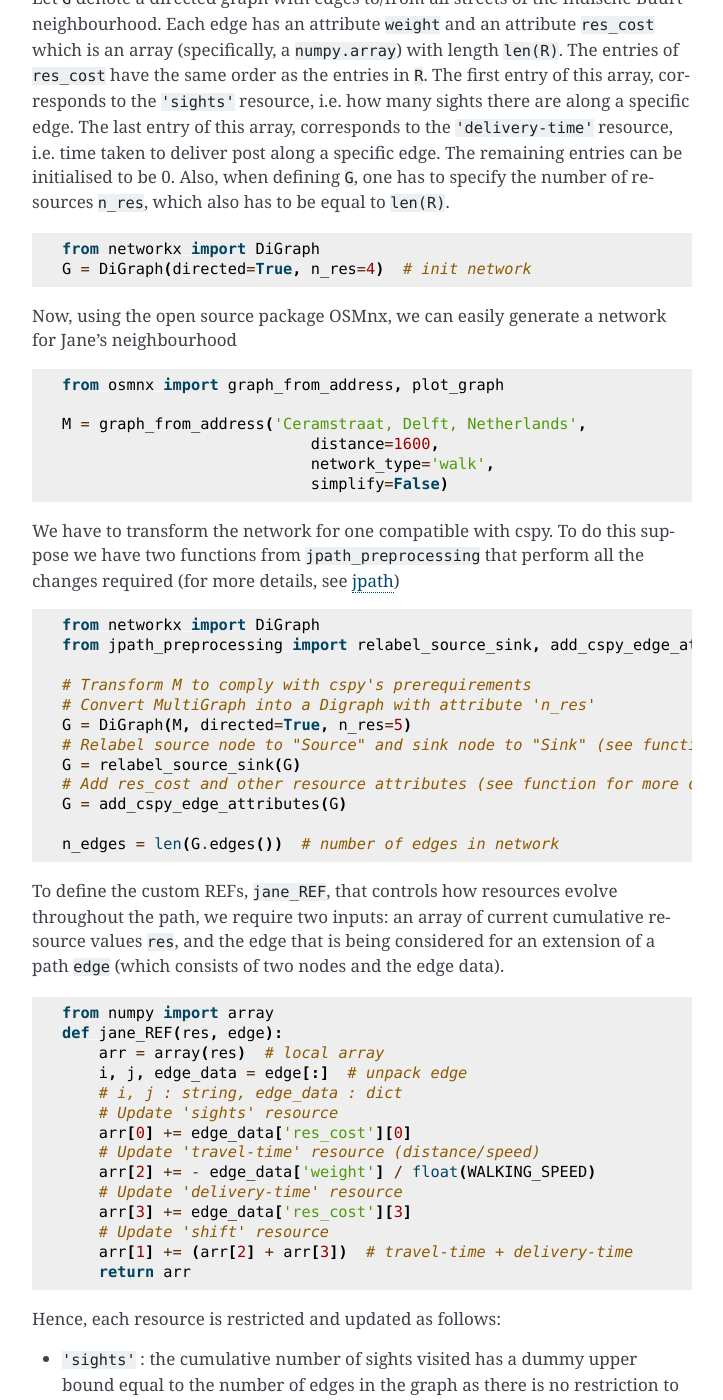
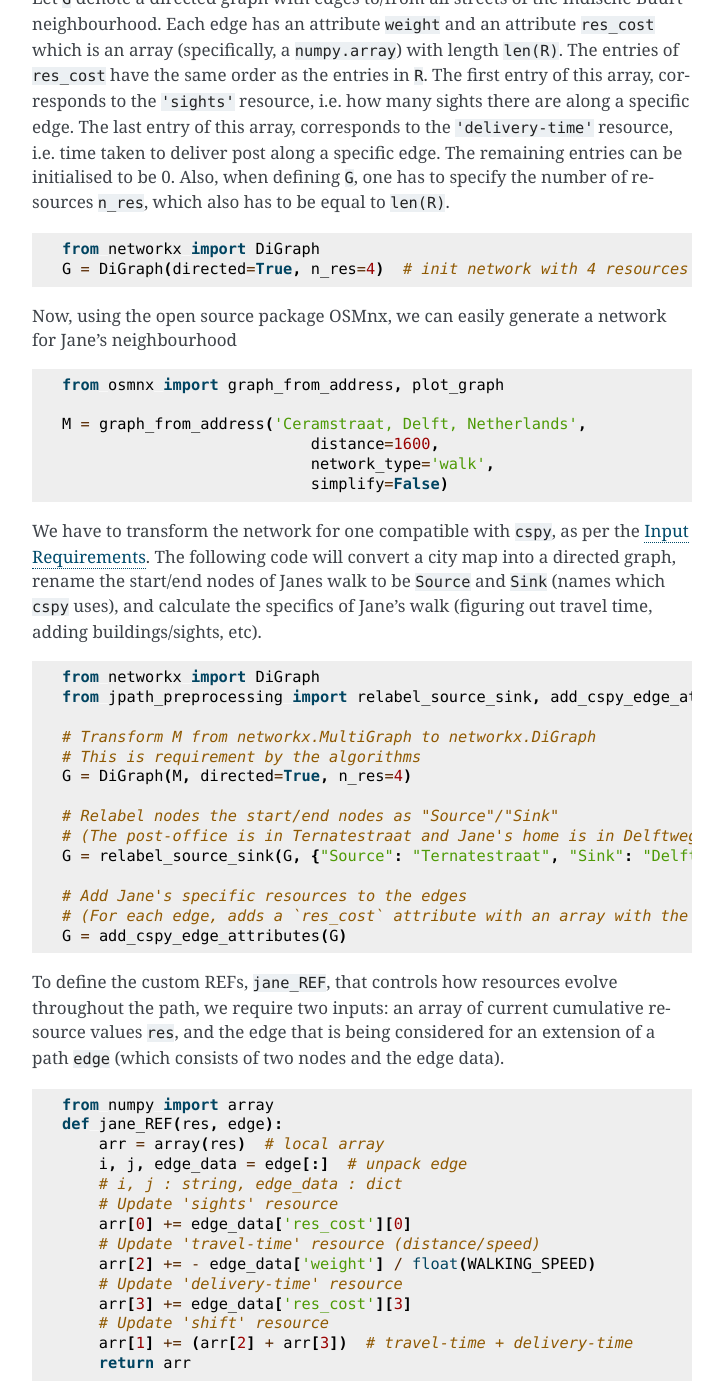
Before and after one commit to torressa/cspy, a Sphinx documentation site: the page built from docs/how_to.rst, in a window 1280 px wide and 1400 px high, scrolled down 4505 px. Shown: the whole window, without its empty margins (388-1111 px from the left). Built offline with Sphinx 7.4.7, drawn with Linux system fonts in a browser that asks for light colours; formulas are drawn with MathJax 3; some of the changed text lies outside the part shown.

Commit message:
Add more clear explanation in docs #15

```diff
--- a/docs/how_to.rst
+++ b/docs/how_to.rst
@@ -204,7 +204,7 @@ Also, when defining ``G``, one has to specify the number of resources ``n_res``,
 .. code-block:: python
 
         from networkx import DiGraph
-        G = DiGraph(directed=True, n_res=4)  # init network
+        G = DiGraph(directed=True, n_res=4)  # init network with 4 resources
 
 Now, using the open source package OSMnx, we can easily generate a network for Jane's neighbourhood
 
@@ -217,26 +217,29 @@ Now, using the open source package OSMnx, we can easily generate a network for J
                                    network_type='walk',
                                    simplify=False)
 
-We have to transform the network for one compatible with cspy.
-To do this suppose we have two functions from ``jpath_preprocessing``
-that perform all the changes required
-(for more details, see `jpath`_)
 
+We have to transform the network for one compatible with ``cspy``,
+as per the `Input Requirements`_.
+The following code will convert a city map into a directed graph,
+rename the start/end nodes of Janes walk to be ``Source`` and ``Sink`` (names which ``cspy`` uses),
+and calculate the specifics of Jane's walk (figuring out travel time, adding buildings/sights, etc).
 
 .. code-block:: python
 
         from networkx import DiGraph
         from jpath_preprocessing import relabel_source_sink, add_cspy_edge_attributes
 
-        # Transform M to comply with cspy's prerequirements
-        # Convert MultiGraph into a Digraph with attribute 'n_res'
-        G = DiGraph(M, directed=True, n_res=5)
-        # Relabel source node to "Source" and sink node to "Sink" (see function for more details)
-        G = relabel_source_sink(G)
-        # Add res_cost and other resource attributes (see function for more details)
+        # Transform M from networkx.MultiGraph to networkx.DiGraph
+        # This is requirement by the algorithms
+        G = DiGraph(M, directed=True, n_res=4)
+
+        # Relabel nodes the start/end nodes as "Source"/"Sink"
+        # (The post-office is in Ternatestraat and Jane's home is in Delftweg)
+        G = relabel_source_sink(G, {"Source": "Ternatestraat", "Sink": "Delftweg"})
+
+        # Add Jane's specific resources to the edges
+        # (For each edge, adds a `res_cost` attribute with an array with the resources consumed along the specific edge)
         G = add_cspy_edge_attributes(G)
-
-        n_edges = len(G.edges())  # number of edges in network
 
 
 To define the custom REFs,  ``jane_REF``, that controls how resources evolve throughout the path,
@@ -279,6 +282,7 @@ Using ``cspy``, Jane can obtain a route ``path`` and subject to her constraints
 
         from cspy import Tabu
         SHIFT_DURATION = 5
+        n_edges = len(G.edges())  # number of edges in network
         # Maximum resources
         max_res = [n_edges, SHIFT_DURATION, SHIFT_DURATION, SHIFT_DURATION]
         # Minimum resources
@@ -302,3 +306,4 @@ Additionally, we can query other useful attributes as
 .. _Tilk et al 2017: https://www.sciencedirect.com/science/article/pii/S0377221717302035
 .. _Inrich 2005: https://www.researchgate.net/publication/227142556_Shortest_Path_Problems_with_Resource_Constraints
 .. _unittest: https://github.com/torressa/cspy/tree/master/tests/tests_issue32.py
+.. _Input Requirements: https://cspy.readthedocs.io/en/latest/how_to.html#input-requirements
```
Also changed, not shown: paper/paper.md (+0 -1 lines), 1 other file.
